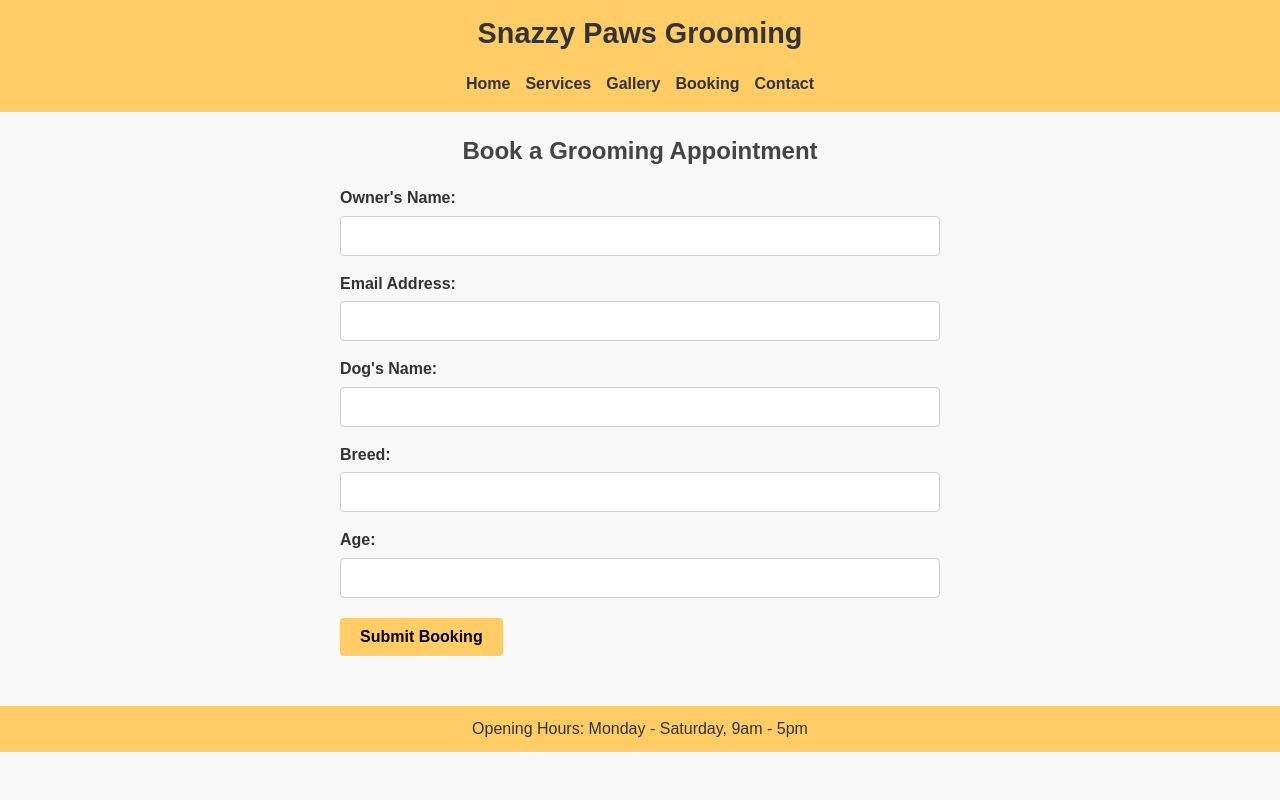
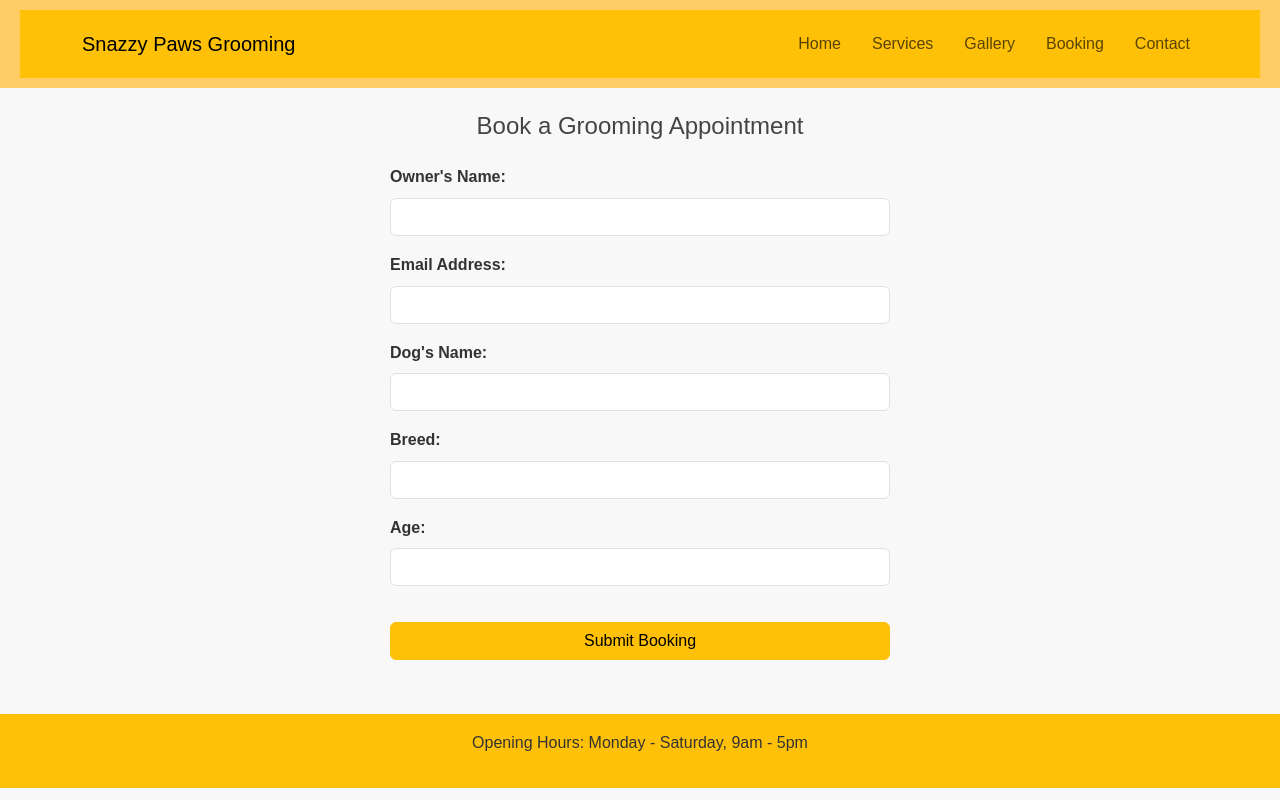
Before and after one commit to PhilB85/BIT607-A3, a plain HTML site: page booking.html in a window 1280 px wide. Drawn offline with nearby package versions, Linux system fonts and the light colour scheme.

Commit message:
Updated booking.html with Bootstrap form and navbar

```diff
--- a/booking.html
+++ b/booking.html
@@ -4,51 +4,75 @@
   <meta charset="UTF-8" />
   <meta name="viewport" content="width=device-width, initial-scale=1.0" />
   <title>Snazzy Paws Grooming | Booking</title>
+  <!-- Bootstrap CSS -->
+  <link href="https://cdn.jsdelivr.net/npm/bootstrap@5.3.2/dist/css/bootstrap.min.css" rel="stylesheet">
+  <!-- Your custom stylesheet -->
   <link rel="stylesheet" href="style.css" />
 </head>
 <body>
   <!-- Header and navigation -->
   <header>
-    <nav>
-      <h1>Snazzy Paws Grooming</h1>
-      <ul>
-        <li><a href="index.html">Home</a></li>
-        <li><a href="services.html">Services</a></li>
-        <li><a href="gallery.html">Gallery</a></li>
-        <li><a href="booking.html">Booking</a></li>
-        <li><a href="contact.html">Contact</a></li>
-      </ul>
+    <nav class="navbar navbar-expand-lg navbar-light bg-warning">
+      <div class="container">
+        <a class="navbar-brand" href="index.html">Snazzy Paws Grooming</a>
+        <button class="navbar-toggler" type="button" data-bs-toggle="collapse" data-bs-target="#navbarNav"
+          aria-controls="navbarNav" aria-expanded="false" aria-label="Toggle navigation">
+          <span class="navbar-toggler-icon"></span>
+        </button>
+        <div class="collapse navbar-collapse justify-content-end" id="navbarNav">
+          <ul class="navbar-nav">
+            <li class="nav-item"><a class="nav-link" href="index.html">Home</a></li>
+            <li class="nav-item"><a class="nav-link" href="services.html">Services</a></li>
+            <li class="nav-item"><a class="nav-link" href="gallery.html">Gallery</a></li>
+            <li class="nav-item"><a class="nav-link" href="booking.html">Booking</a></li>
+            <li class="nav-item"><a class="nav-link" href="contact.html">Contact</a></li>
+          </ul>
+        </div>
+      </div>
     </nav>
   </header>
 
   <!-- Main content -->
-  <main>
+  <main class="container py-4">
     <section>
-      <h2>Book a Grooming Appointment</h2>
-      <form>
-        <label for="ownerName">Owner's Name:</label>
-        <input type="text" id="ownerName" name="ownerName" required />
+      <h2 class="text-center mb-4">Book a Grooming Appointment</h2>
+      <form class="mx-auto" style="max-width: 500px;">
+        <div class="mb-3">
+          <label for="ownerName" class="form-label">Owner's Name:</label>
+          <input type="text" class="form-control" id="ownerName" name="ownerName" required>
+        </div>
 
-        <label for="email">Email Address:</label>
-        <input type="email" id="email" name="email" required />
+        <div class="mb-3">
+          <label for="email" class="form-label">Email Address:</label>
+          <input type="email" class="form-control" id="email" name="email" required>
+        </div>
 
-        <label for="dogName">Dog's Name:</label>
-        <input type="text" id="dogName" name="dogName" required />
+        <div class="mb-3">
+          <label for="dogName" class="form-label">Dog's Name:</label>
+          <input type="text" class="form-control" id="dogName" name="dogName" required>
+        </div>
 
-        <label for="breed">Breed:</label>
-        <input type="text" id="breed" name="breed" required />
+        <div class="mb-3">
+          <label for="breed" class="form-label">Breed:</label>
+          <input type="text" class="form-control" id="breed" name="breed" required>
+        </div>
 
-        <label for="age">Age:</label>
-        <input type="number" id="age" name="age" min="0" required />
+        <div class="mb-3">
+          <label for="age" class="form-label">Age:</label>
+          <input type="number" class="form-control" id="age" name="age" min="0" required>
+        </div>
 
-        <button type="submit">Submit Booking</button>
+        <button type="submit" class="btn btn-warning w-100">Submit Booking</button>
       </form>
     </section>
   </main>
 
   <!-- Footer -->
-  <footer>
+  <footer class="bg-warning text-center py-3">
     <p>Opening Hours: Monday - Saturday, 9am - 5pm</p>
   </footer>
+
+  <!-- Bootstrap JS -->
+  <script src="https://cdn.jsdelivr.net/npm/bootstrap@5.3.2/dist/js/bootstrap.bundle.min.js"></script>
 </body>
 </html>
```
